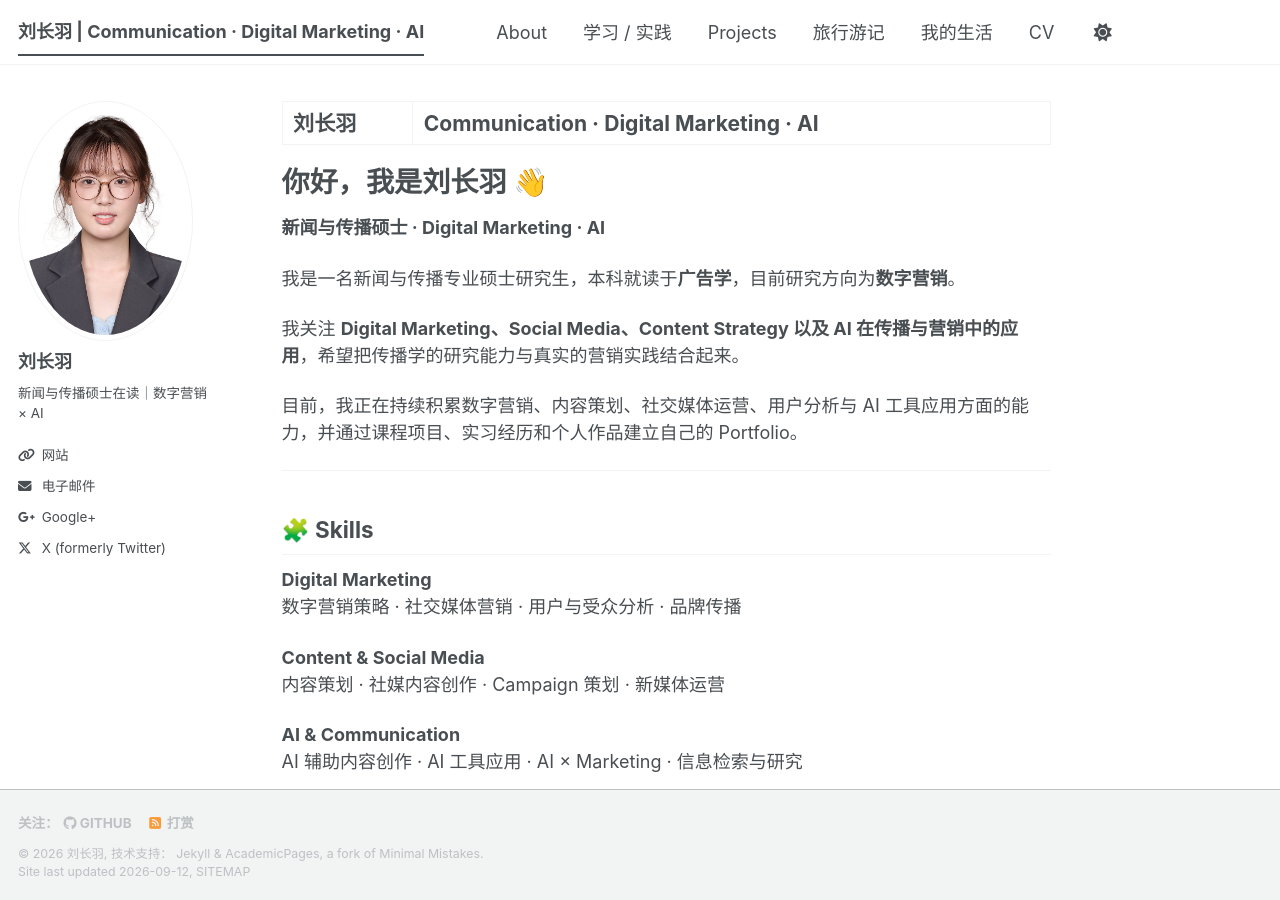
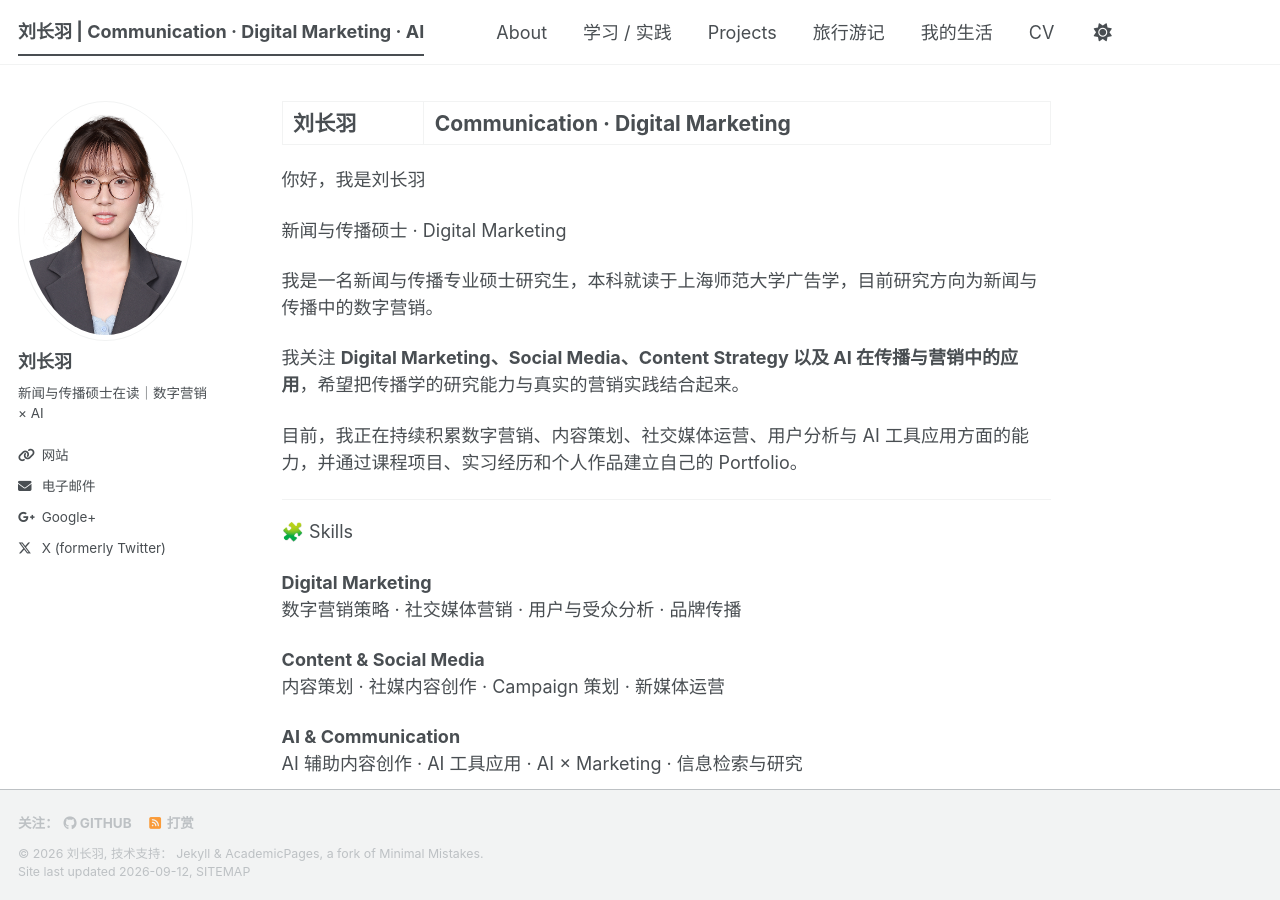
Before and after one commit to lunaalovegood2004-del/lunaalovegood2004-del.github.io, a Jekyll site: the page built from _pages/about.md, in a window 1280 px wide and 900 px high. Built offline with Jekyll 4.4.1, drawn with Linux system fonts in a browser that asks for light colours; a style sheet for code colours, icons or effects is not loaded; some of the changed text lies outside the part shown.

Commit message:
Update about.md

```diff
--- a/_pages/about.md
+++ b/_pages/about.md
@@ -1,6 +1,6 @@
 ---
 permalink: /
-title: "刘长羽 | Communication · Digital Marketing · AI"
+title: "刘长羽 | Communication · Digital Marketing "
 author: "Name Name"
 author_profile: true
 redirect_from:
@@ -8,11 +8,11 @@ redirect_from:
   - /about.html
 ---
 
-# 你好，我是刘长羽 👋
+你好，我是刘长羽
 
-**新闻与传播硕士 · Digital Marketing · AI**
+新闻与传播硕士 · Digital Marketing
 
-我是一名新闻与传播专业硕士研究生，本科就读于**广告学**，目前研究方向为**数字营销**。
+我是一名新闻与传播专业硕士研究生，本科就读于上海师范大学广告学，目前研究方向为新闻与传播中的数字营销。
 
 我关注 **Digital Marketing、Social Media、Content Strategy 以及 AI 在传播与营销中的应用**，希望把传播学的研究能力与真实的营销实践结合起来。
 
@@ -20,7 +20,7 @@ redirect_from:
 
 ---
 
-## 🧩 Skills
+ 🧩 Skills
 
 **Digital Marketing**
 数字营销策略 · 社交媒体营销 · 用户与受众分析 · 品牌传播
@@ -36,7 +36,7 @@ AI 辅助内容创作 · AI 工具应用 · AI × Marketing · 信息检索与
 
 ---
 
-## 💼 Experience
+ 💼 Experience
 
 ### 品牌 PR 实习
 **上海千织护理有限公司**
@@ -50,9 +50,9 @@ AI 辅助内容创作 · AI 工具应用 · AI × Marketing · 信息检索与
 
 ---
 
-## 📁 Selected Projects
+ 📁 Selected Projects
 
-### Digital Marketing
+ Digital Marketing
 
 围绕品牌、消费者与数字平台开展营销研究和实践，关注如何通过内容、社交媒体与数字渠道建立品牌与用户之间的连接。
 
@@ -76,15 +76,7 @@ AI 辅助内容创作 · AI 工具应用 · AI × Marketing · 信息检索与
 
 ---
 
-## 🚀 What I'm Building
 
-研究生阶段，我希望重点提升三项核心能力：
-
-**数字营销能力 + AI 应用能力 + 内容创作能力**
-
-我希望通过真实项目和作品持续验证这些能力，并逐步建立一个属于自己的 **Digital Marketing × AI Portfolio**。
-
----
 
 ## 📮 Contact
 
```
